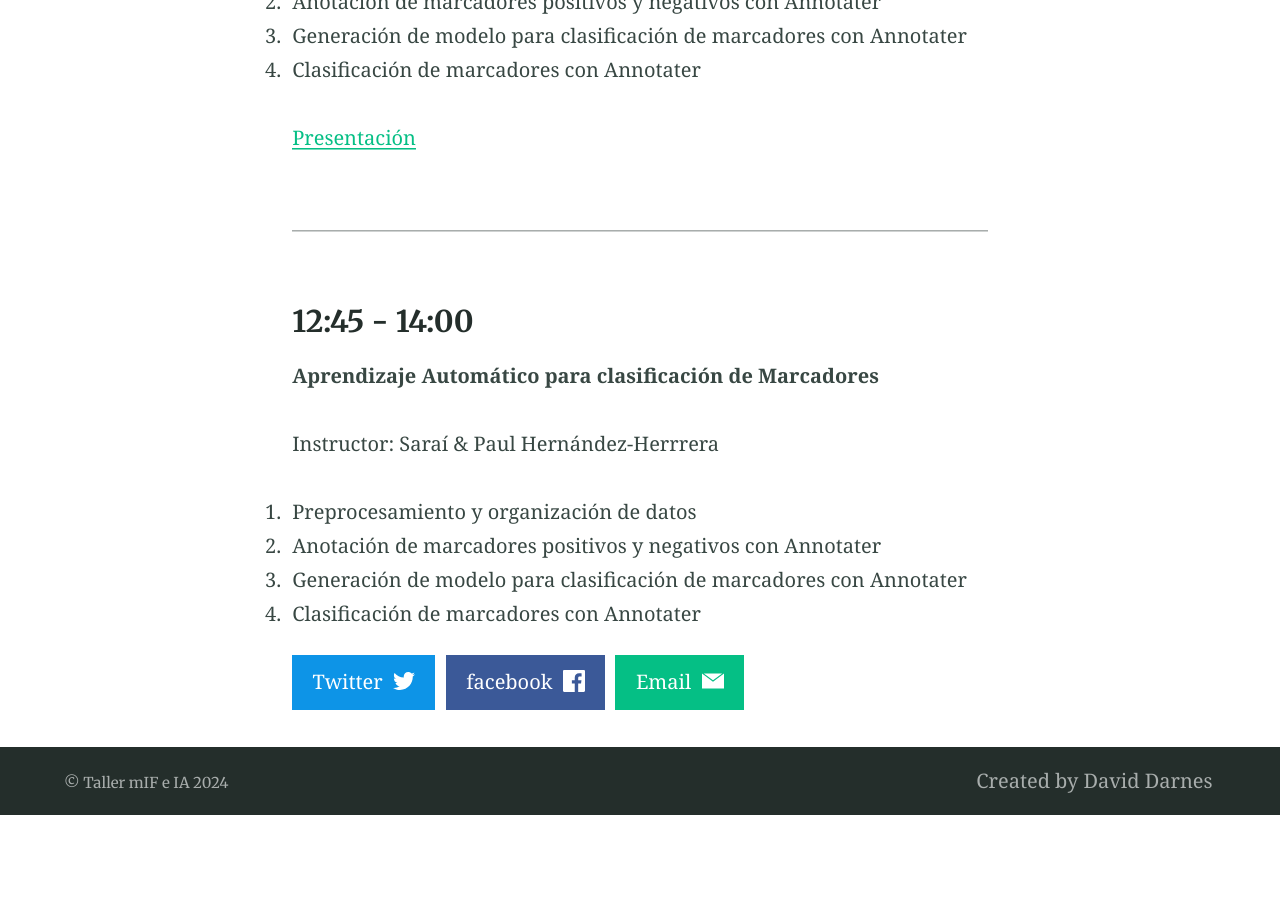
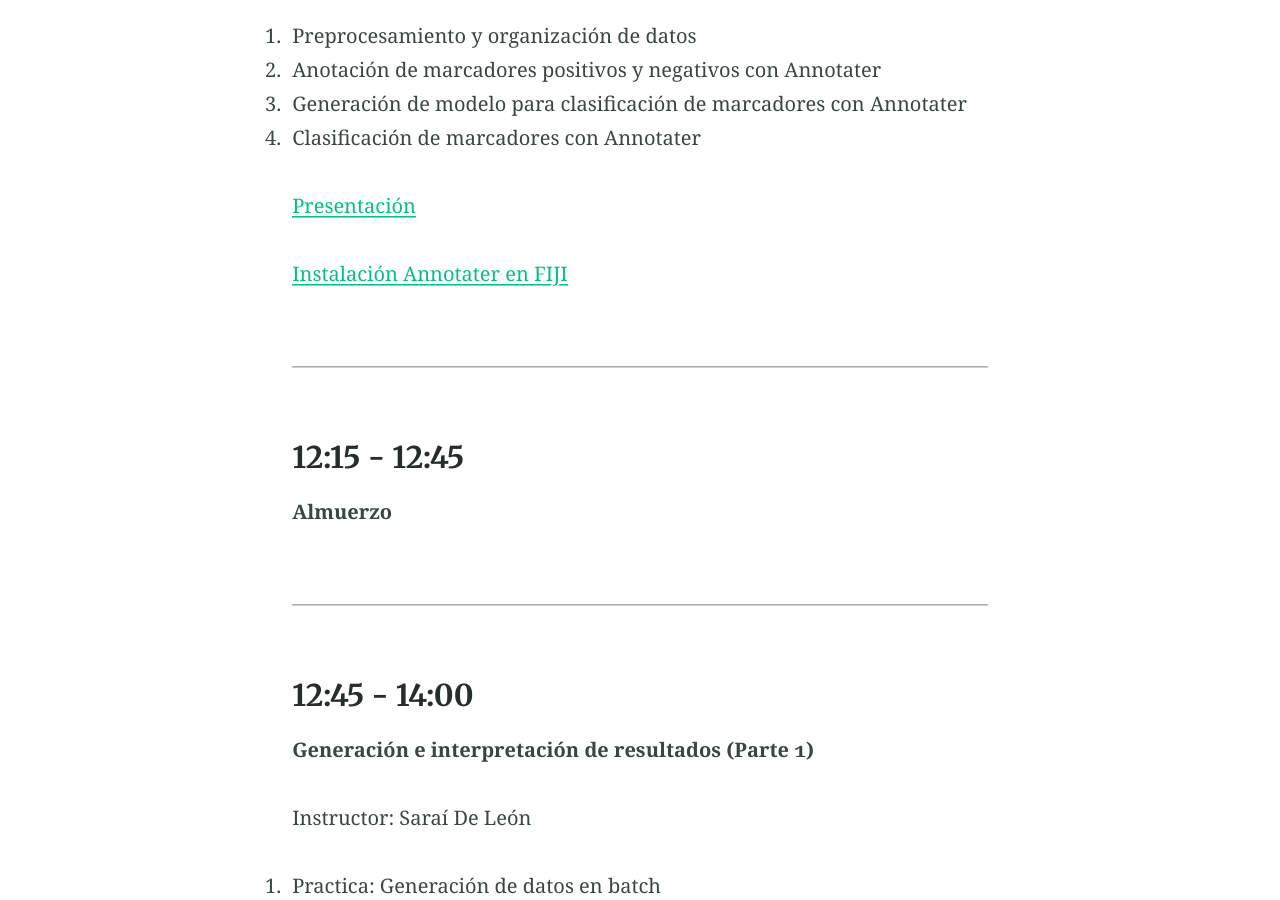
Before and after one commit to acnilo/202411_LNMA_IA-mIF, a Jekyll site: the page built from _posts/2024-10-22-Day2.md, in a window 1280 px wide and 900 px high, scrolled down 1635 px. Built offline with Jekyll 4.4.1, drawn with Linux system fonts in a browser that asks for light colours; nearby versions of some CDN libraries; before the commit the page ends 2450 px from its top, so only the background shows below that; some of the changed text lies outside the part shown.

Commit message:
Update 2024-10-22-Day2.md

```diff
--- a/_posts/2024-10-22-Day2.md
+++ b/_posts/2024-10-22-Day2.md
@@ -45,14 +47,21 @@ Instructor: Saraí De León
 
 [Presentación](/202411_LNMA_IA-mIF/assets/Documetos/Aprendizaje IA [Autoguardado].pdf)
 
+[Instalación Annotater en FIJI](/202411_LNMA_IA-mIF/assets/Documetos/04_instalacion annotater.pdf)
+
+---
+
+### 12:15 - 12:45
+**Almuerzo**
+
 ---
 
 ### 12:45 - 14:00
-**Aprendizaje Automático para clasificación de Marcadores**
+**Generación e interpretación de resultados (Parte 1)**
 
-Instructor: Saraí & Paul Hernández-Herrrera
+Instructor: Saraí De León
 
-1. Preprocesamiento y organización de datos
-2. Anotación de marcadores positivos y negativos con Annotater
-3. Generación de modelo para clasificación de marcadores con Annotater
-4. Clasificación de marcadores con Annotater
+1. Practica: Generación de datos en batch
+2. Resultados/datos obtanidos con Annotater
+3. Interpretación de los resultados
+4. conclusiones y resultados finales
```
Also changed, not shown: other parts of _posts/2024-10-22-Day2.md (+2 -0 lines).
